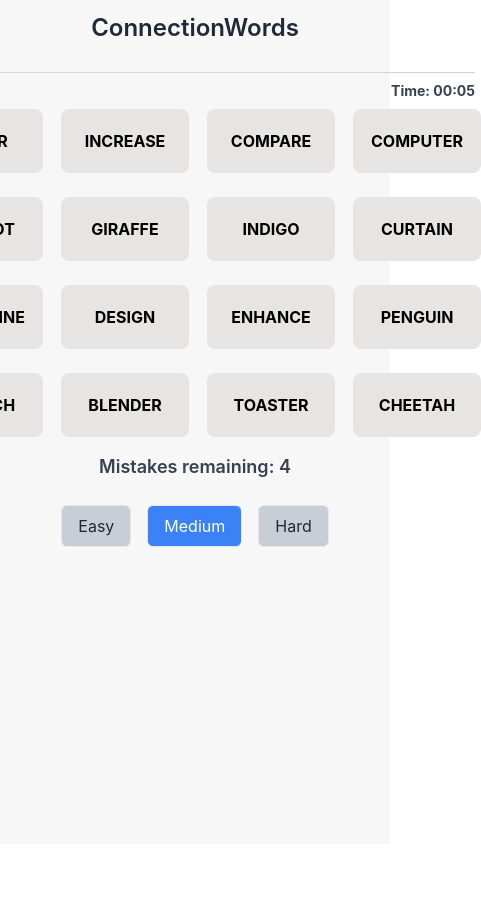
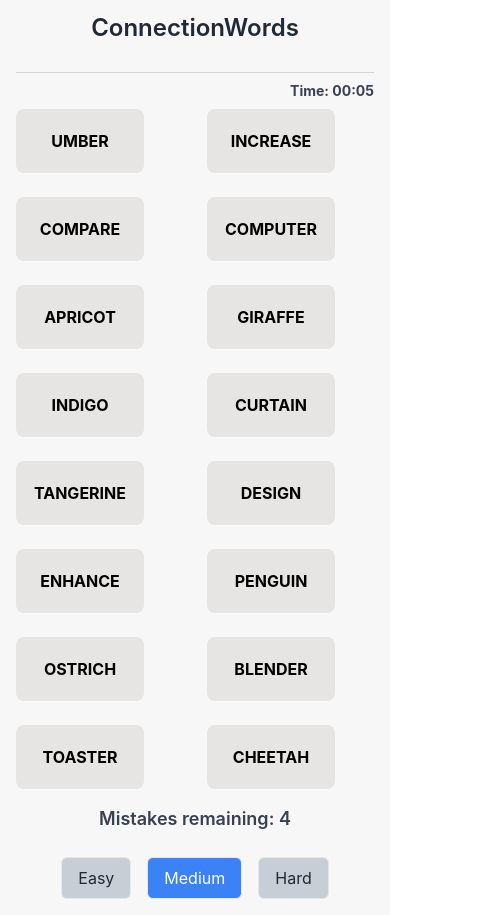
Before and after one commit to Heminyildiz/ConnectionWords, a React (Create React App) app: page / in a window 390 px wide. Shown: the whole page, 481 px wide, since content can reach past the window. Before the commit the page ends 844 px from the top, so only its background shows below. Built offline with nearby package versions, Linux system fonts and the light colour scheme.

Commit message:
Update App.jsx

```diff
--- a/src/App.jsx
+++ b/src/App.jsx
@@ -161,15 +161,15 @@ const App = () => {
     <div className="min-h-screen bg-[#F7F7F7] font-sans animate-fadeIn">
       <Header errorCount={errorCount} errorLimit={errorLimit} gameStatus={gameStatus} />
       <div className="p-4 flex flex-col items-center">
-        {/* Header altındaki çizgi (genişliği 35rem) */}
-        <div className="w-[35rem] h-px bg-gray-300 mb-2"></div>
+        {/* Header altındaki çizgi, responsive genişlik */}
+        <div className="w-full max-w-[35rem] h-px bg-gray-300 mb-2"></div>
         {/* Zaman sayacı, grid container'ın üstünde sağa hizalı */}
-        <div className="w-[35rem] flex justify-end mb-2">
+        <div className="w-full max-w-[35rem] flex justify-end mb-2">
           <span className="text-gray-700 text-sm font-bold">{formatTime(time)}</span>
         </div>
-        {/* Kelime grid container */}
-        <div className="w-[35rem]">
-          <div className="grid grid-cols-4 gap-6">
+        {/* Kelime grid container: responsive genişlik, mobilde full genişlik */}
+        <div className="w-full max-w-[35rem]">
+          <div className="grid grid-cols-2 md:grid-cols-4 gap-6">
             {words.map(word => (
               <WordButton
                 key={word.id}
```
